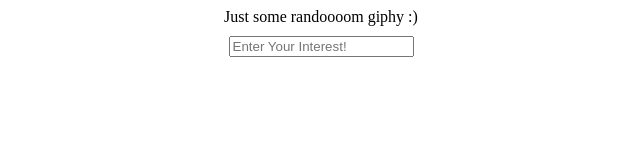
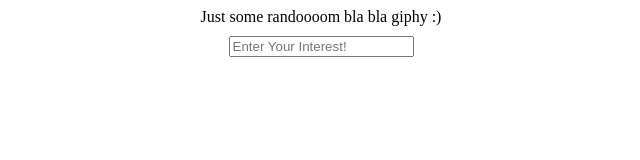
Before and after one commit to nmiculinic/Workshop-CloudUp, a React app: page / in a window 1280 px wide. Shown: the top 160 px of the page, without its empty margins (319-959 px from the left). Built offline with nearby package versions, Linux system fonts and the light colour scheme; no server answers.

Commit message:
Update index.tsx

```diff
--- a/src/index.tsx
+++ b/src/index.tsx
@@ -68,7 +68,7 @@ class Index extends React.Component<{}, AppState> {
                     source={this.state.gifSource}
                 />
 
-                {'Just some randoooom giphy :)'}
+                {'Just some randoooom bla bla giphy :)'}
                 <form
                     onSubmit={this.onSubmit}
                 >
```
